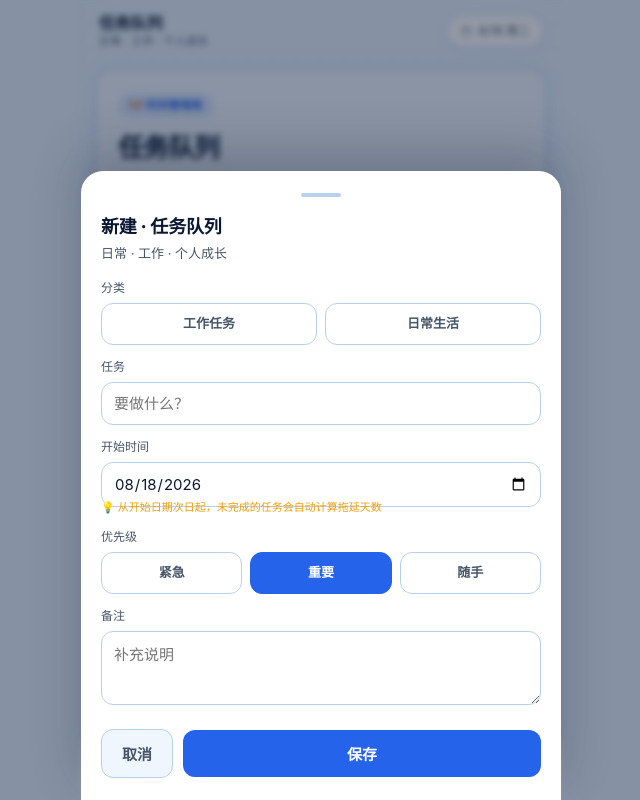
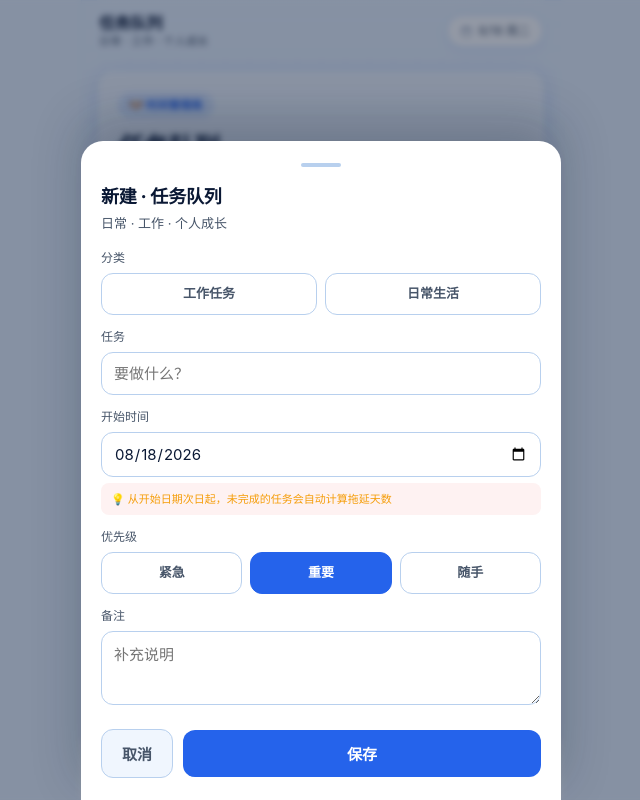
Before and after one commit to huantongxue-ai/Dog_schedule, a plain HTML site: page index.html in a window 1280 px wide. Both pictures are taken after a click on the button "成长". Shown: the whole page, without its empty margins (319-959 px from the left). Drawn offline with Linux system fonts and the light colour scheme.

Commit message:
Add files via upload

```diff
--- a/index.html
+++ b/index.html
@@ -184,7 +184,7 @@
   .btn { flex:1; background: var(--accent); color:var(--on-accent); border:none; border-radius: var(--radius-tile); padding: 13px; font-size: 15px; font-weight: 700; cursor:pointer; } .btn.ghost { flex: 0 0 auto; background: var(--surface-nested); color: var(--text-secondary); border: 1px solid var(--border-input); padding: 13px 20px; } .btn.danger { background: var(--danger); }
   .link-danger { color: var(--danger); background:none; border:none; font-size: 14px; font-weight: 600; cursor:pointer; }
   .bar-list { display:flex; flex-direction:column; gap:11px; margin-top:14px; } .bar-row { display:flex; align-items:center; gap:10px; } .bar-ic { width:30px; height:30px; border-radius:var(--radius-tile); display:grid; place-items:center; flex:0 0 auto; background:var(--surface-nested); border:1px solid var(--border); } .bar-name { font-size:13px; font-weight:600; flex:0 0 auto; color:var(--text); } .bar-row .pbar { flex:1; margin:0; height:7px; } .bar-pct { font-size:12px; font-weight:600; color:var(--text-secondary); width:54px; text-align:right; flex:0 0 auto; }
-  .hint { font-size:11px; color:var(--module-3); margin:-8px 0 13px; } .hidden { display: none !important; }
+  .hint { font-size:11px; color:var(--module-3); margin:6px 0 13px; padding:8px 10px; background:var(--danger-muted); border-radius:8px; line-height:1.5; } .hidden { display: none !important; }
 </style>
 </head>
 <body>
```
